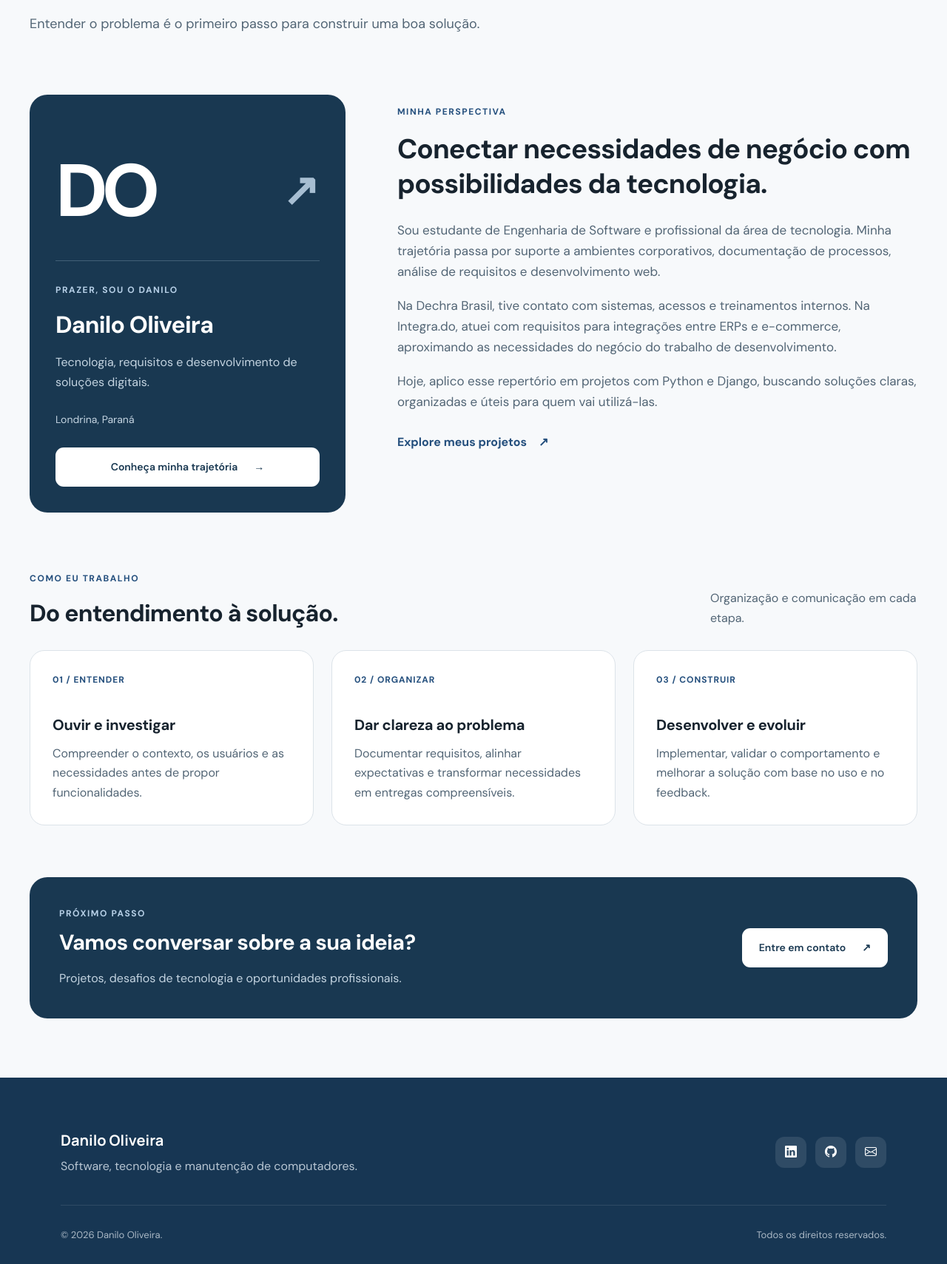
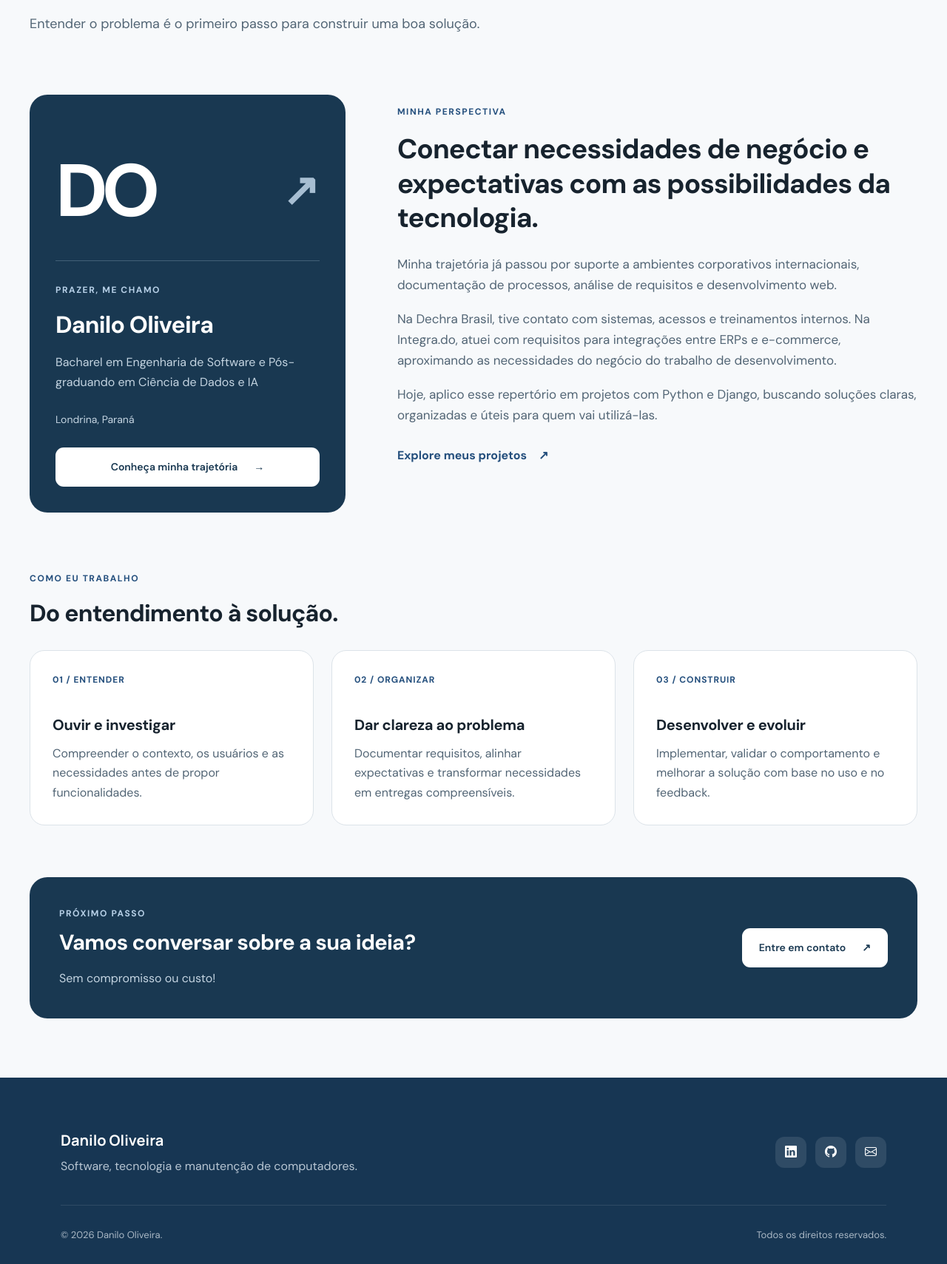
Before and after one commit to Oliveira-byte/portfolio-pessoal, a Django app: page /sobre/ in a window 1280 px wide. Shown: the part 385-2094 px from the top of the page at 74% size. Run offline with Django 5.2, Linux system fonts and the light colour scheme; data that the repository does not hold is empty.

Commit message:
feat: atualição pequena do sobre e cta

```diff
--- a/templates/core/sobre.html
+++ b/templates/core/sobre.html
@@ -11,23 +11,23 @@
 <section class="p3-about-layout" aria-labelledby="p3-profile-heading">
     <aside class="p3-profile">
         <span class="p3-monogram" aria-hidden="true">DO<span>↗</span></span>
-        <p class="p3-eyebrow">Prazer, sou o Danilo</p>
+        <p class="p3-eyebrow">Prazer, me chamo</p>
         <h2 id="p3-profile-heading">Danilo Oliveira</h2>
-        <p>Tecnologia, requisitos e desenvolvimento de soluções digitais.</p>
+        <p>Bacharel em Engenharia de Software e Pós-graduando em Ciência de Dados e IA</p>
         <span class="p3-location">Londrina, Paraná</span>
         <a class="p3-button p3-button-white" href="{% url 'core:curriculo' %}">Conheça minha trajetória <span aria-hidden="true">→</span></a>
     </aside>
     <div class="p3-story">
         <p class="p3-eyebrow">Minha perspectiva</p>
-        <h2>Conectar necessidades de negócio com possibilidades da tecnologia.</h2>
-        <p>Sou estudante de Engenharia de Software e profissional da área de tecnologia. Minha trajetória passa por suporte a ambientes corporativos, documentação de processos, análise de requisitos e desenvolvimento web.</p>
+        <h2>Conectar necessidades de negócio e expectativas com as possibilidades da tecnologia.</h2>
+        <p>Minha trajetória já passou por suporte a ambientes corporativos internacionais, documentação de processos, análise de requisitos e desenvolvimento web.</p>
         <p>Na Dechra Brasil, tive contato com sistemas, acessos e treinamentos internos. Na Integra.do, atuei com requisitos para integrações entre ERPs e e-commerce, aproximando as necessidades do negócio do trabalho de desenvolvimento.</p>
         <p>Hoje, aplico esse repertório em projetos com Python e Django, buscando soluções claras, organizadas e úteis para quem vai utilizá-las.</p>
         <a class="p3-text-link" href="{% url 'portfolio:projetos' %}">Explore meus projetos <span aria-hidden="true">↗</span></a>
     </div>
 </section>
 <section class="p3-section" aria-labelledby="p3-approach">
-    <div class="p3-section-top"><div><p class="p3-eyebrow">Como eu trabalho</p><h2 id="p3-approach">Do entendimento à solução.</h2></div><p>Organização e comunicação em cada etapa.</p></div>
+    <div class="p3-section-top"><div><p class="p3-eyebrow">Como eu trabalho</p><h2 id="p3-approach">Do entendimento à solução.</h2></div></div>
     <div class="p3-grid p3-grid-three">
         <article class="p3-card"><span class="p3-index">01 / ENTENDER</span><h3>Ouvir e investigar</h3><p>Compreender o contexto, os usuários e as necessidades antes de propor funcionalidades.</p></article>
         <article class="p3-card"><span class="p3-index">02 / ORGANIZAR</span><h3>Dar clareza ao problema</h3><p>Documentar requisitos, alinhar expectativas e transformar necessidades em entregas compreensíveis.</p></article>
--- a/templates/partials/cta_interna.html
+++ b/templates/partials/cta_interna.html
@@ -1,5 +1,5 @@
 <aside class="p3-cta" aria-label="Entre em contato">
     <div><p class="p3-eyebrow">Próximo passo</p><h2>Vamos conversar sobre a sua ideia?</h2>
-    <p>Projetos, desafios de tecnologia e oportunidades profissionais.</p></div>
+    <p>Sem compromisso ou custo!</p></div>
     <a class="p3-button p3-button-white" href="{% url 'core:contato' %}">Entre em contato <span aria-hidden="true">↗</span></a>
 </aside>
```
